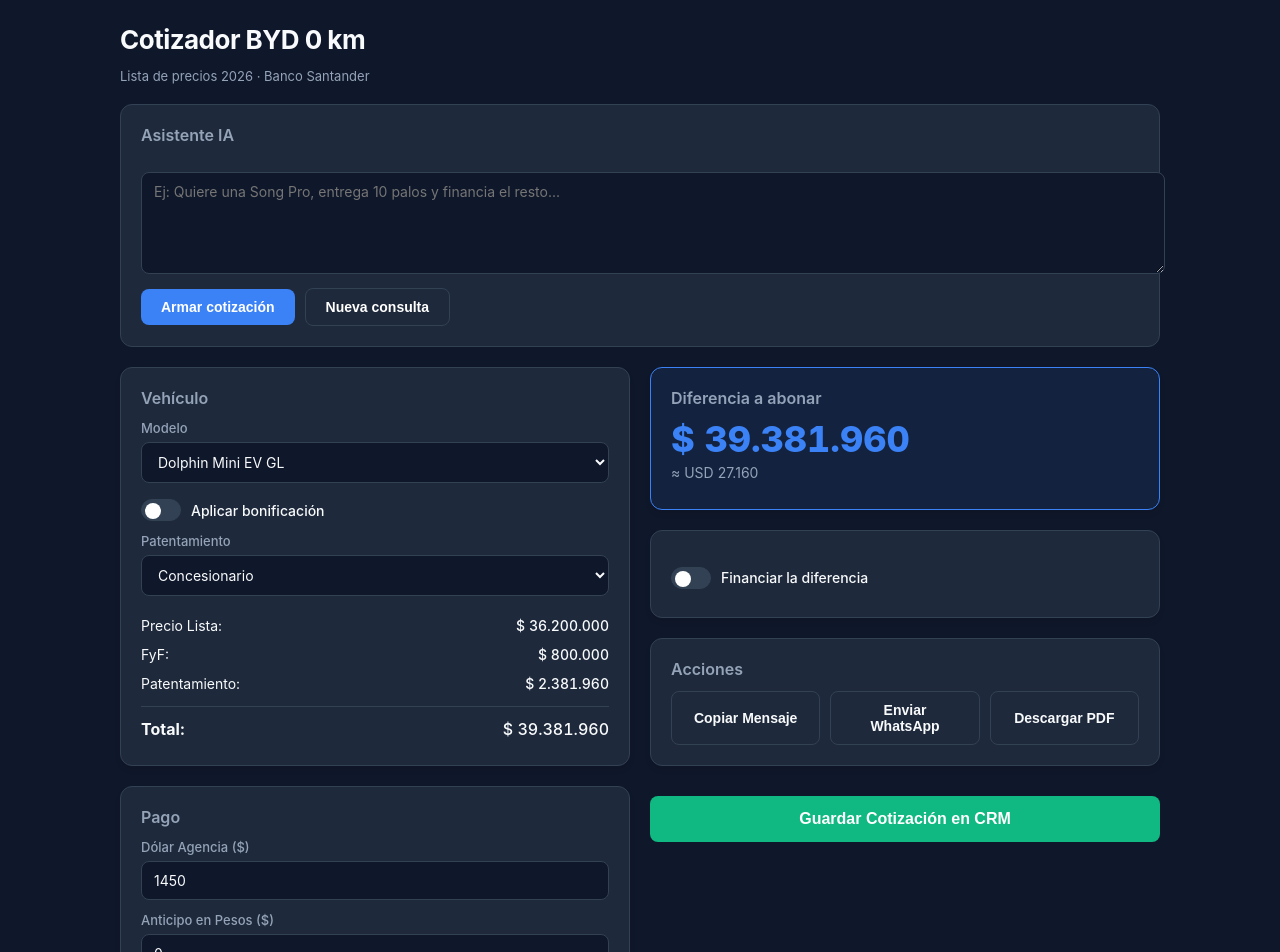
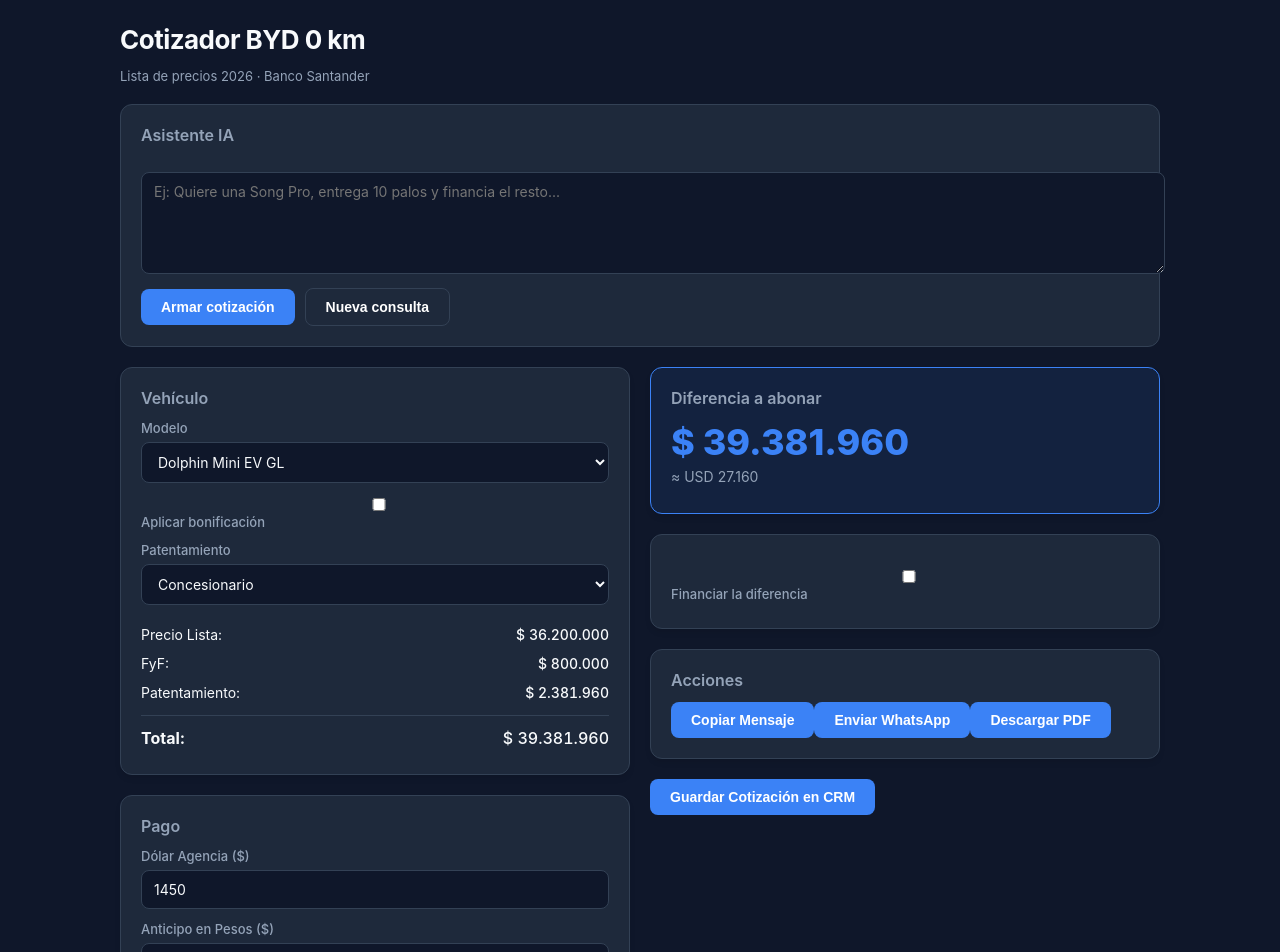
Before and after one commit to hrcarreno/cotizador-frontend, a React (Vite) app: page / in a window 1280 px wide. Shown: the top 952 px of the page. Built offline with nearby package versions, Linux system fonts and the light colour scheme.

Commit message:
Clean up App.css by removing unused styles
Removed unused CSS styles for various components.

```diff
--- a/src/App.css
+++ b/src/App.css
@@ -191,197 +191,4 @@ input:focus, select:focus { border-color: var(--acc); }
   font-size: 36px;
   font-weight: 800;
   color: var(--acc);
-  font-variant-numeric: tabular-nums;
-  line-height: 1.1;
-  margin-top: 4px;
-}
-
-/* --- CHIPS (PLAZOS) --- */
-.chips {
-  display: flex;
-  gap: 8px;
-  margin-top: 4px;
-  flex-wrap: wrap;
-}
-
-.chip {
-  background: var(--bg);
-  border: 1px solid var(--line);
-  color: var(--ink);
-  padding: 8px 14px;
-  border-radius: 20px;
-  cursor: pointer;
-  font-size: 13px;
-  font-weight: 500;
-  transition: all 0.2s;
-}
-
-.chip:hover { border-color: var(--acc); }
-.chip.active {
-  background: var(--acc);
-  border-color: var(--acc);
-  color: white;
-}
-
-/* --- SWITCH --- */
-.switch {
-  display: flex;
-  align-items: center;
-  gap: 10px;
-  cursor: pointer;
-  margin: 16px 0 8px;
-  font-size: 14px;
-  color: var(--ink);
-}
-
-.switch input {
-  appearance: none;
-  -webkit-appearance: none;
-  width: 40px;
-  height: 22px;
-  background: var(--line);
-  border-radius: 11px;
-  position: relative;
-  cursor: pointer;
-  flex: none;
-  padding: 0;
-  margin: 0;
-}
-
-.switch input::after {
-  content: '';
-  position: absolute;
-  top: 3px;
-  left: 3px;
-  width: 16px;
-  height: 16px;
-  background: #fff;
-  border-radius: 50%;
-  transition: left 0.15s;
-}
-
-.switch input:checked { background: var(--acc); }
-.switch input:checked::after { left: 21px; }
-
-/* --- CÓDIGO DISFRAZADO --- */
-.codigo-disfrazado {
-  margin: 10px 0;
-  padding: 10px;
-  border: 1px dashed var(--acc);
-  border-radius: 8px;
-  text-align: center;
-  font-family: monospace;
-  color: var(--acc);
-  background: var(--accbg);
-  font-size: 14px;
-  letter-spacing: 1px;
-}
-
-/* --- DETALLE FINANCIACIÓN --- */
-.detalle-financiacion {
-  background: rgba(59, 130, 246, 0.05);
-  border: 1px solid var(--line);
-  border-radius: 8px;
-  padding: 12px;
-  margin-top: 10px;
-}
-
-.detalle-financiacion .row {
-  display: flex;
-  justify-content: space-between;
-  padding: 4px 0;
-  font-size: 14px;
-}
-
-.detalle-financiacion .row.mut {
-  color: var(--mut);
-  font-size: 13px;
-}
-
-.detalle-financiacion .cuota-detalle {
-  font-size: 18px;
-  font-weight: 700;
-  color: var(--acc);
-}
-
-/* --- LISTA DE OPCIONES --- */
-.lista-opciones {
-  display: flex;
-  flex-direction: column;
-  gap: 8px;
-  margin-top: 10px;
-  max-height: 400px;
-  overflow-y: auto;
-  padding-right: 5px;
-}
-
-.opcion-card {
-  display: flex;
-  justify-content: space-between;
-  align-items: center;
-  background: var(--bg);
-  border: 1px solid var(--line);
-  padding: 12px;
-  border-radius: 8px;
-  cursor: pointer;
-  transition: all 0.2s;
-}
-
-.opcion-card:hover { border-color: var(--acc); }
-.opcion-card.selected {
-  border-color: var(--acc);
-  background: var(--accbg);
-}
-
-.opcion-info {
-  display: flex;
-  flex-direction: column;
-}
-
-.opcion-info b {
-  font-size: 14px;
-  color: var(--ink);
-}
-
-.opcion-info span {
-  font-size: 12px;
-  color: var(--mut);
-}
-
-.opcion-cuota {
-  font-weight: 700;
-  color: var(--acc);
-  font-size: 16px;
-}
-
-/* --- BOTONES DE ACCIÓN --- */
-.acciones {
-  display: flex;
-  gap: 10px;
-  margin-top: 10px;
-}
-
-.btn-sec {
-  background: transparent;
-  border: 1px solid var(--line);
-  color: var(--ink);
-  flex: 1;
-}
-
-.btn-sec:hover { background: var(--accbg); border-color: var(--acc); }
-
-/* --- BOTÓN GUARDAR --- */
-.btn-guardar {
-  width: 100%;
-  background: #10B981;
-  color: white;
-  border: none;
-  padding: 14px;
-  border-radius: 8px;
-  font-weight: 600;
-  font-size: 16px;
-  cursor: pointer;
-  margin-top: 10px;
-}
-
-.btn-guardar:hover { background: #059669; }
+  font
```
